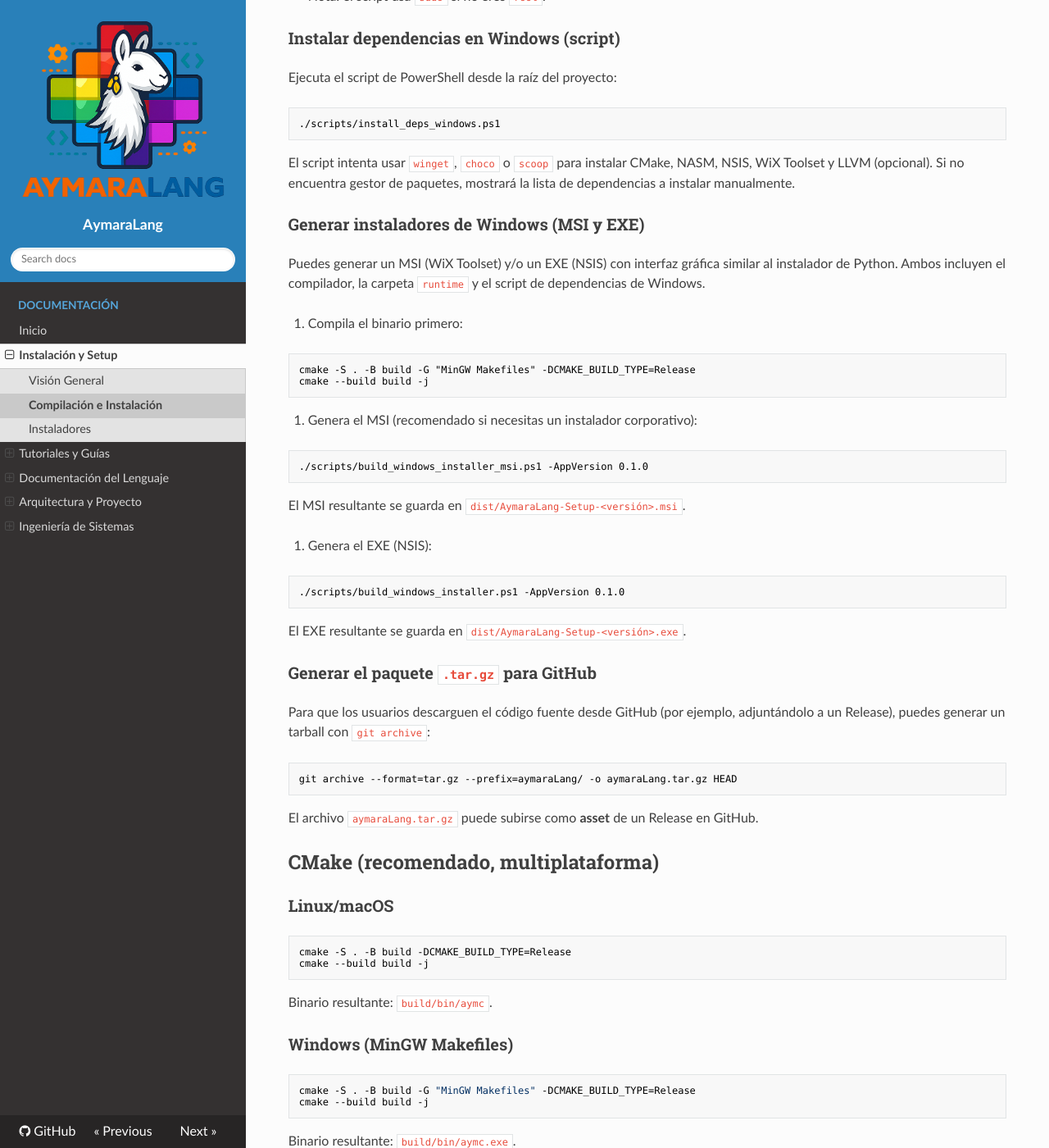
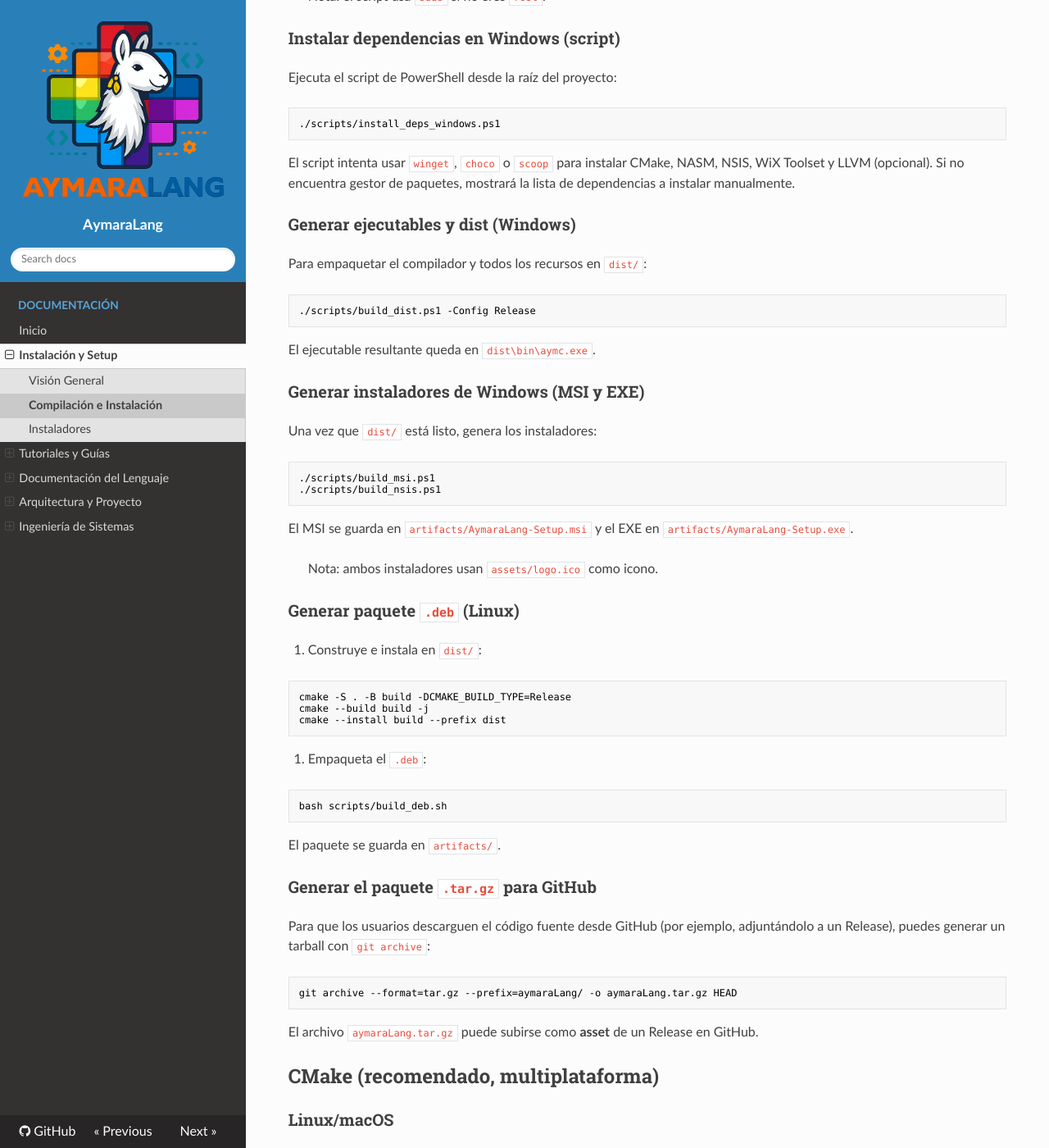
Before and after one commit to jhulio435m/aymaraLang, an MkDocs documentation site: the page built from docs/build.md, in a window 1280 px wide and 1400 px high, scrolled down 650 px. Shown: the whole window at 82% size. Built offline with MkDocs 1.6.1, drawn with Linux system fonts in a browser that asks for light colours; nearby versions of some CDN libraries.

Commit message:
Add Debian packaging script and refresh build docs

````diff
--- a/docs/build.md
+++ b/docs/build.md
@@ -38,34 +38,47 @@ El script intenta usar `winget`, `choco` o `scoop` para instalar CMake, NASM,
 NSIS, WiX Toolset y LLVM (opcional). Si no encuentra gestor de paquetes,
 mostrará la lista de dependencias a instalar manualmente.
 
+### Generar ejecutables y dist (Windows)
+
+Para empaquetar el compilador y todos los recursos en `dist/`:
+
+```powershell
+./scripts/build_dist.ps1 -Config Release
+```
+
+El ejecutable resultante queda en `dist\bin\aymc.exe`.
+
 ### Generar instaladores de Windows (MSI y EXE)
 
-Puedes generar un MSI (WiX Toolset) y/o un EXE (NSIS) con interfaz gráfica
-similar al instalador de Python. Ambos incluyen el compilador, la carpeta
-`runtime` y el script de dependencias de Windows.
-
-1. Compila el binario primero:
+Una vez que `dist/` está listo, genera los instaladores:
 
 ```powershell
-cmake -S . -B build -G "MinGW Makefiles" -DCMAKE_BUILD_TYPE=Release
-cmake --build build -j
+./scripts/build_msi.ps1
+./scripts/build_nsis.ps1
 ```
 
-2. Genera el MSI (recomendado si necesitas un instalador corporativo):
+El MSI se guarda en `artifacts/AymaraLang-Setup.msi` y el EXE en
+`artifacts/AymaraLang-Setup.exe`.
 
-```powershell
-./scripts/build_windows_installer_msi.ps1 -AppVersion 0.1.0
+> Nota: ambos instaladores usan `assets/logo.ico` como icono.
+
+### Generar paquete `.deb` (Linux)
+
+1. Construye e instala en `dist/`:
+
+```bash
+cmake -S . -B build -DCMAKE_BUILD_TYPE=Release
+cmake --build build -j
+cmake --install build --prefix dist
 ```
 
-El MSI resultante se guarda en `dist/AymaraLang-Setup-<versión>.msi`.
+2. Empaqueta el `.deb`:
 
-3. Genera el EXE (NSIS):
-
-```powershell
-./scripts/build_windows_installer.ps1 -AppVersion 0.1.0
+```bash
+bash scripts/build_deb.sh
 ```
 
-El EXE resultante se guarda en `dist/AymaraLang-Setup-<versión>.exe`.
+El paquete se guarda en `artifacts/`.
 
 ### Generar el paquete `.tar.gz` para GitHub
 
````
Also changed, not shown: 9 other files.
